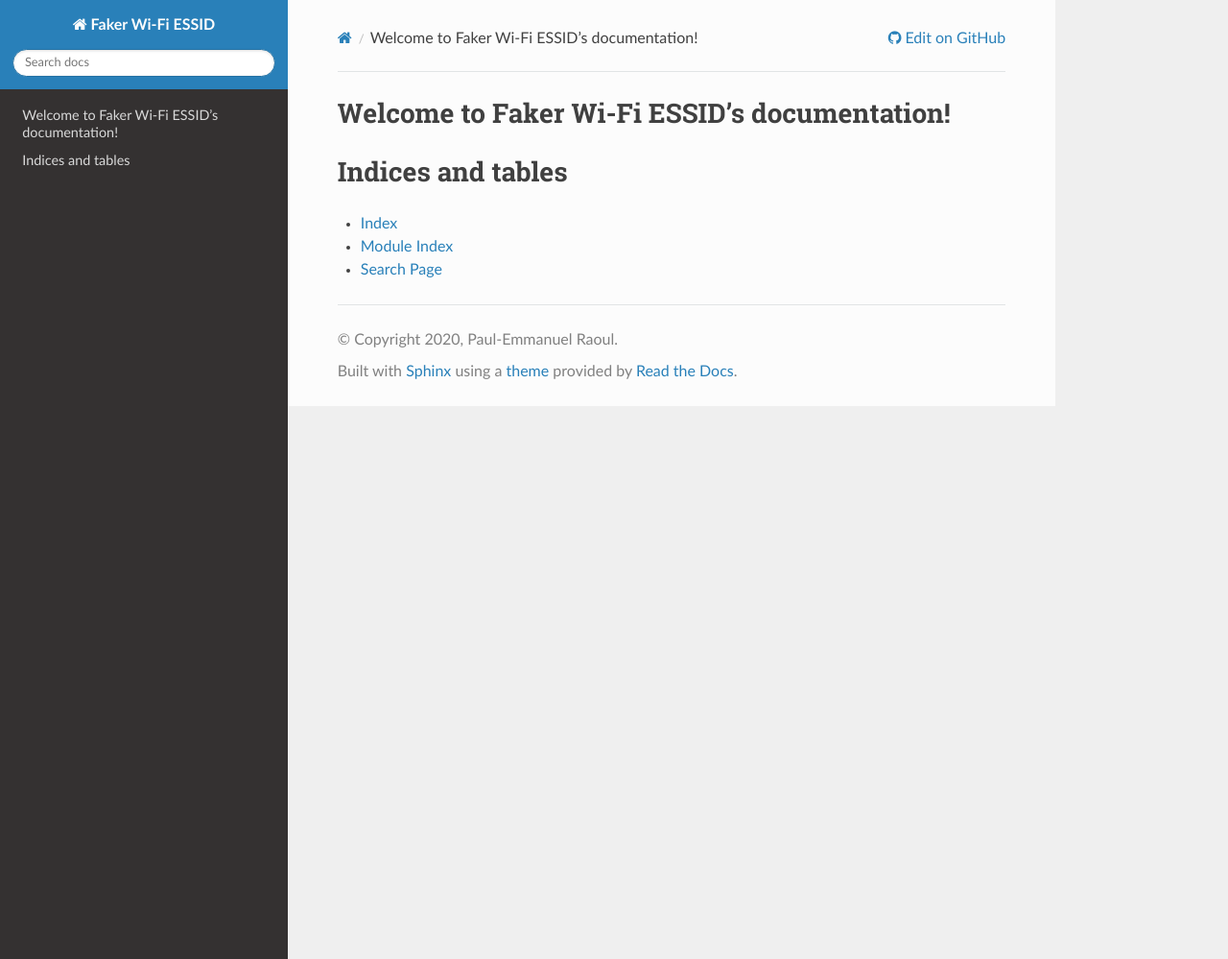
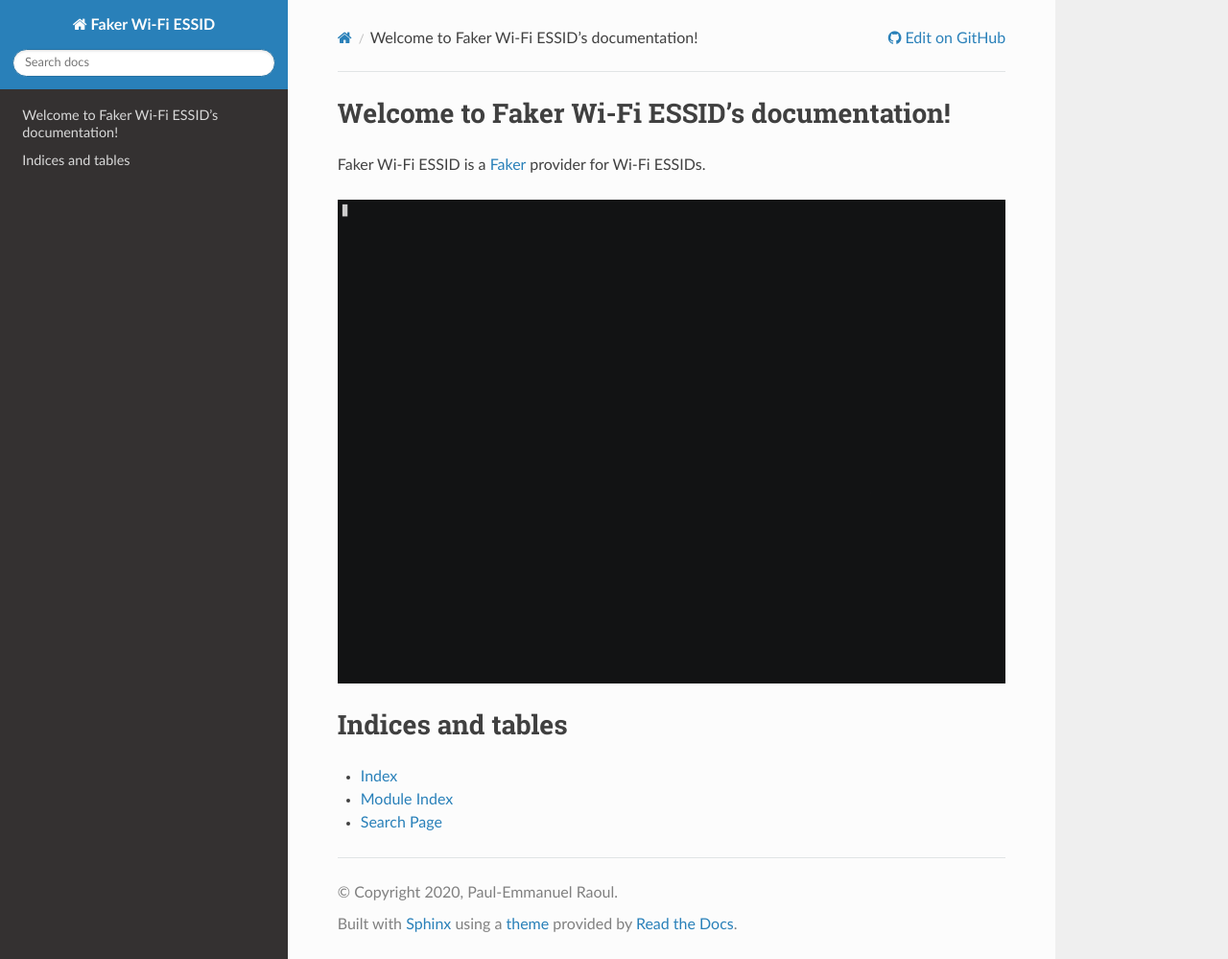
Before and after one commit to SkypLabs/faker-wifi-essid, a Sphinx documentation site: the page built from docs/index.rst, in a window 1280 px wide and 999 px high. Shown: the whole window at 96% size. Built offline with Sphinx 7.4.7 and the Read the Docs theme 2.0.0, drawn with Linux system fonts in a browser that asks for light colours.

Commit message:
Add demo GIF to doc's index page

```diff
--- a/README.rst
+++ b/README.rst
@@ -6,7 +6,7 @@
 
 `Faker <https://github.com/joke2k/faker/>`__ provider for Wi-Fi ESSIDs.
 
-.. image:: docs/img/faker_wifi_essid_demo.gif
+.. image:: docs/_static/img/faker_wifi_essid_demo.gif
    :target: https://asciinema.org/a/191287
    :alt: Faker Wi-Fi ESSID - Demo
 
--- a/docs/index.rst
+++ b/docs/index.rst
@@ -5,6 +5,12 @@
 
 Welcome to Faker Wi-Fi ESSID's documentation!
 =============================================
+
+Faker Wi-Fi ESSID is a `Faker`_ provider for Wi-Fi ESSIDs.
+
+.. image:: _static/img/faker_wifi_essid_demo.gif
+   :target: https://asciinema.org/a/191287
+   :alt: Faker Wi-Fi ESSID - Demo
 
 .. toctree::
    :maxdepth: 2
@@ -18,3 +24,5 @@
 * :ref:`genindex`
 * :ref:`modindex`
 * :ref:`search`
+
+.. _Faker: https://github.com/joke2k/faker/
```
Also changed, not shown: docs/_static/img/faker_wifi_essid_demo.gif (renamed from docs/img/faker_wifi_essid_demo.gif).
